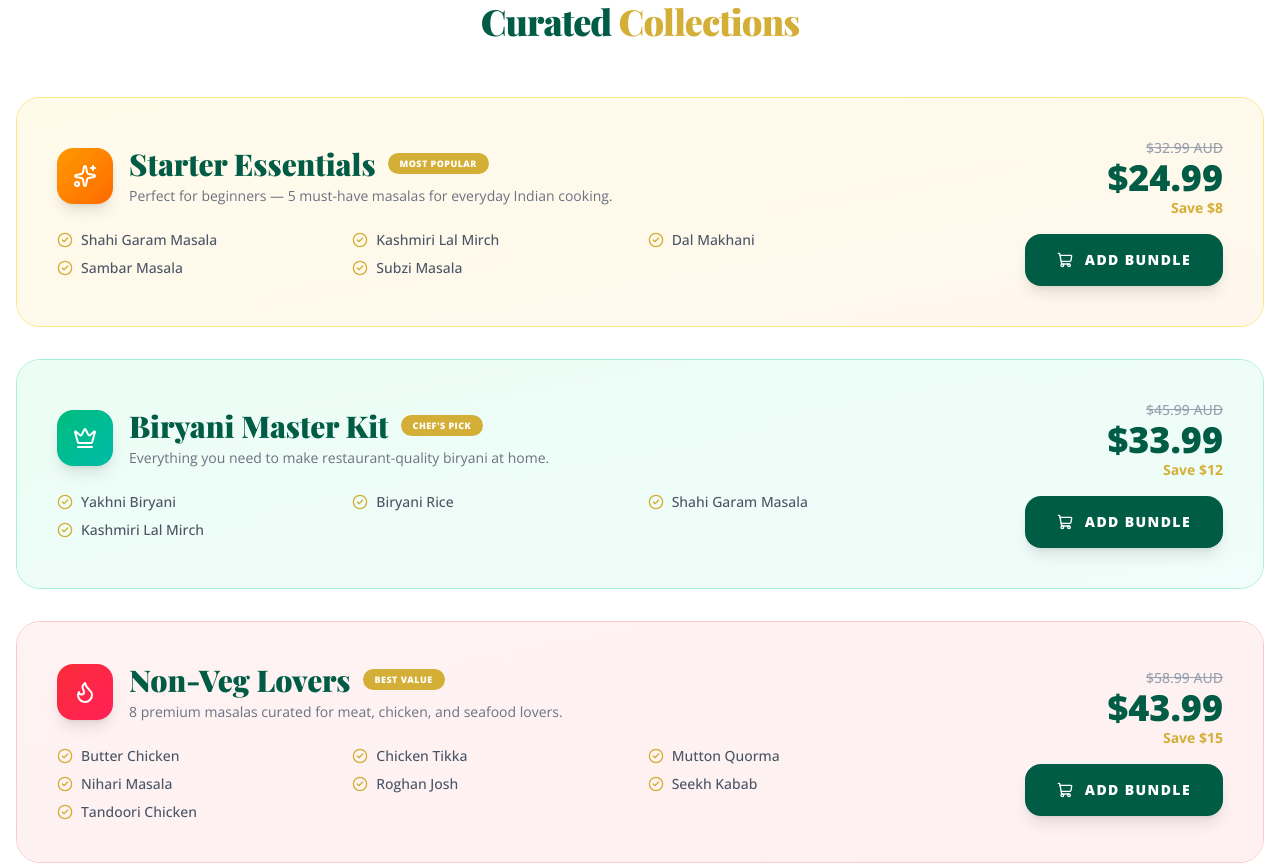
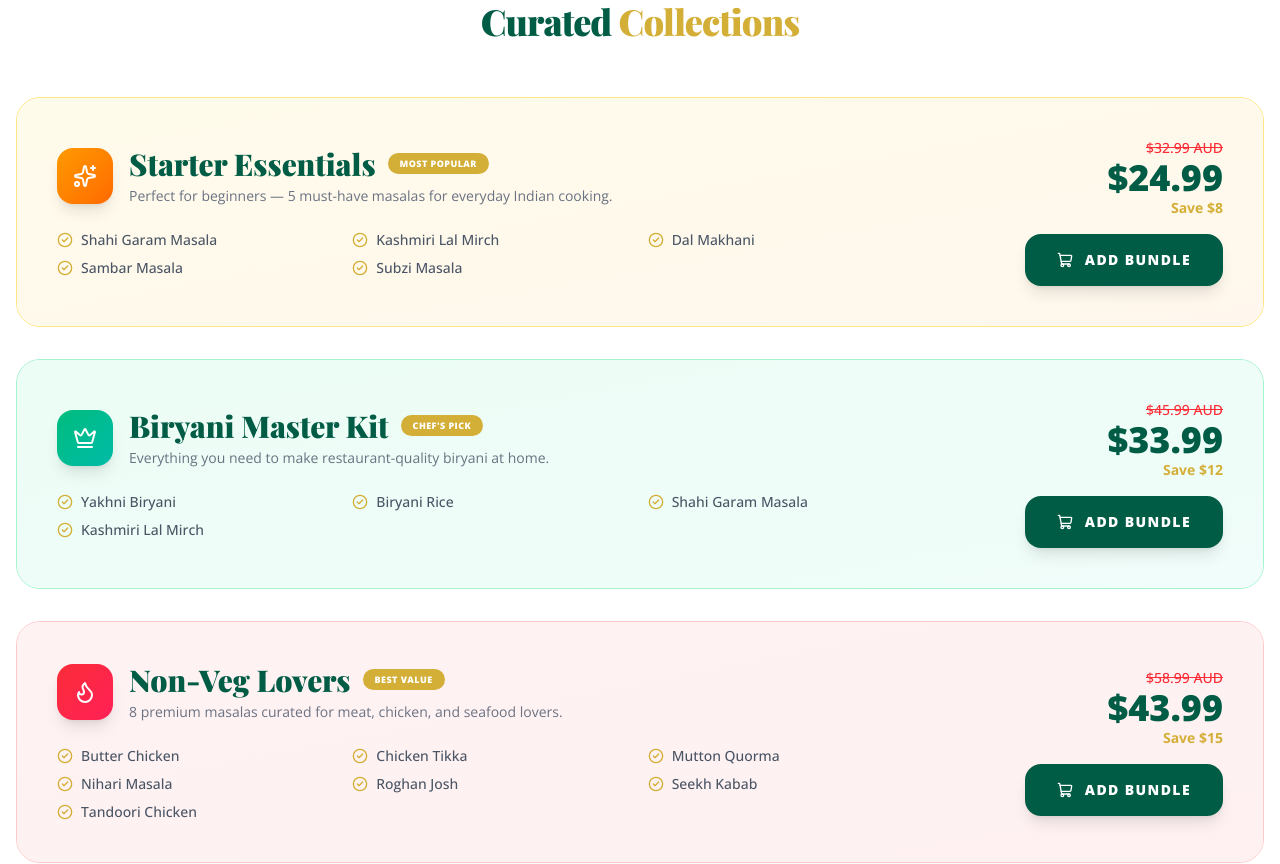
Before and after one commit to saxenadev43507/masaliyadihatti, a Next.js app in the folder client/: page /bundles in a window 1280 px wide. Shown: the part 1220-2084 px from the top of the page. Built offline with nearby package versions, Linux system fonts and the light colour scheme; no server answers; a web font is replaced by a local one.

Commit message:
Change crossed-out compare-at price color to red

```diff
--- a/client/src/app/bundles/page.tsx
+++ b/client/src/app/bundles/page.tsx
@@ -185,7 +185,7 @@ function BundlesContent() {
                   </div>
                   <div className="lg:w-64 flex flex-col items-center lg:items-end gap-4">
                     <div className="text-center lg:text-right">
-                      <div className="text-sm text-gray-400 line-through font-medium">{bundle.originalPrice} AUD</div>
+                      <div className="text-sm text-red-500 line-through font-medium">{bundle.originalPrice} AUD</div>
                       <div className="text-4xl font-black text-primary">{bundle.bundlePrice}</div>
                       <div className="text-sm font-bold text-accent">Save {bundle.savings}</div>
                     </div>
--- a/client/src/app/product/[id]/page.tsx
+++ b/client/src/app/product/[id]/page.tsx
@@ -143,7 +143,7 @@ export default function ProductDetailPage() {
             <div className="flex items-baseline gap-4 mb-8">
               <span className="text-4xl font-black text-primary">{product.price}</span>
               {(product as any).compareAtPrice && (
-                <span className="text-xl text-gray-400 line-through font-bold">{(product as any).compareAtPrice}</span>
+                <span className="text-xl text-red-500 line-through font-bold">{(product as any).compareAtPrice}</span>
               )}
             </div>
             <div className="flex items-center gap-4 mb-8">
--- a/client/src/components/products/ProductCard.tsx
+++ b/client/src/components/products/ProductCard.tsx
@@ -87,7 +87,7 @@ export default function ProductCard({
               {price}
             </span>
             {compareAtPrice && (
-              <span className="text-xs text-gray-400 line-through font-bold">
+              <span className="text-xs text-red-500 line-through font-bold">
                 {compareAtPrice}
               </span>
             )}
```
